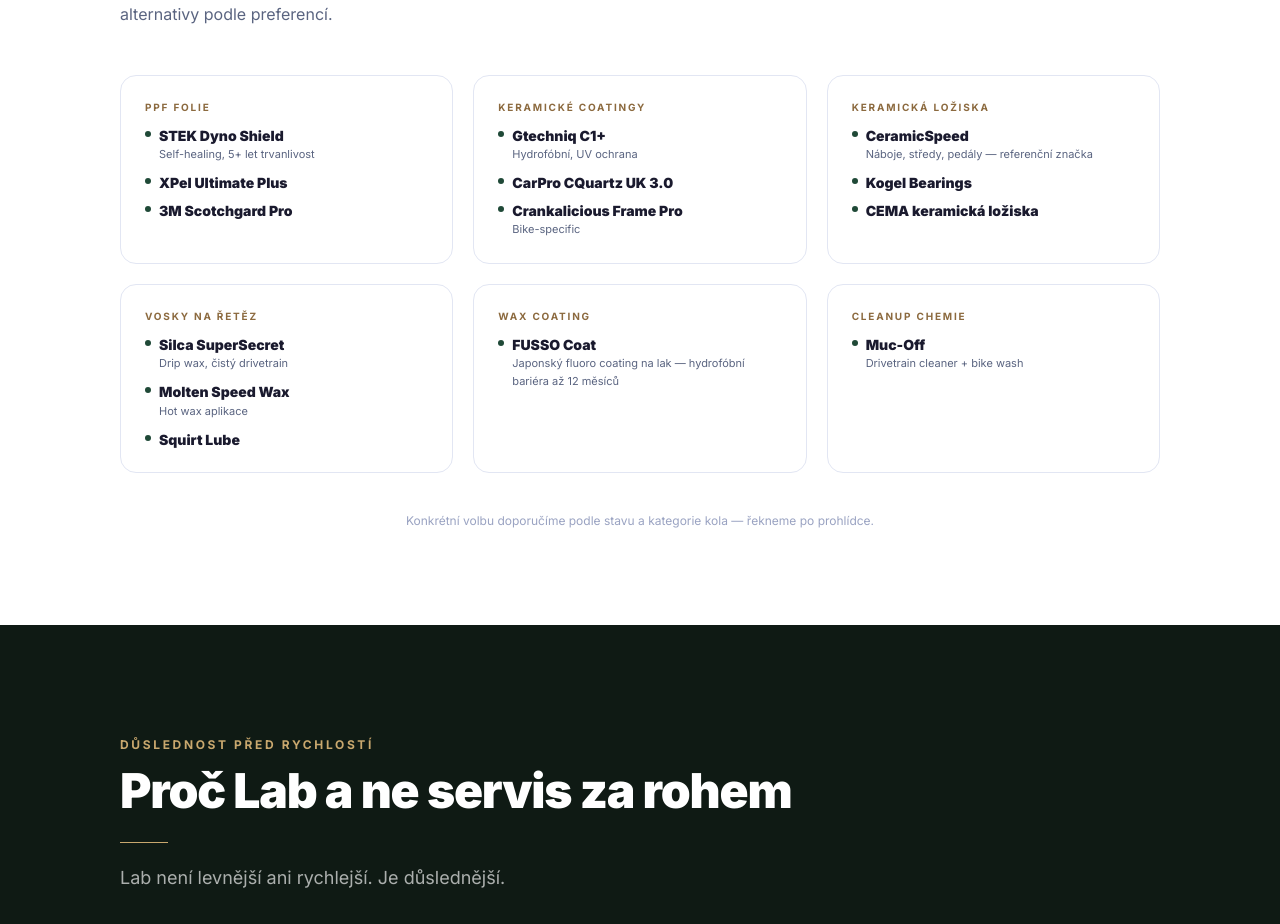
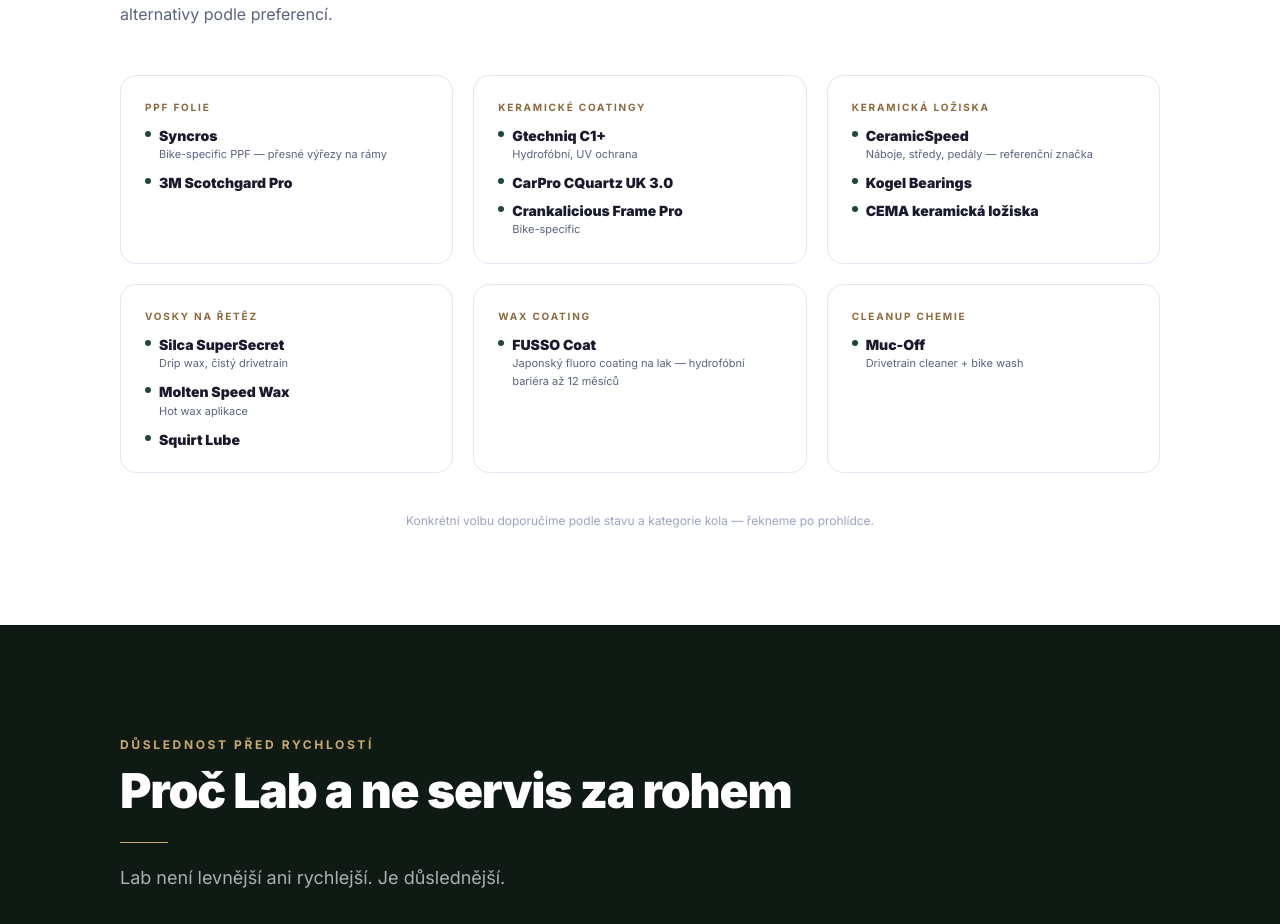
Before and after one commit to piechajan/100dola, a Next.js app: page /lab in a window 1280 px wide. Shown: the part 3303-4227 px from the top of the page. Built offline with nearby package versions, Linux system fonts and the light colour scheme; no server answers.

Commit message:
copy(lab-brands): PPF folie jen Syncros + 3M Scotchgard Pro
Pryč: STEK Dyno Shield, XPel Ultimate Plus. Zůstává 3M Scotchgard Pro
a přibyl Syncros (bike-specific s přesnými výřezy na rámy).

Co-Authored-By: Claude Opus 4.7 (1M context) <noreply@anthropic.com>

```diff
--- a/src/data/lab-brands.ts
+++ b/src/data/lab-brands.ts
@@ -13,8 +13,7 @@ export const LAB_BRANDS: LabBrand[] = [
     category: "ppf",
     categoryLabel: "PPF folie",
     brands: [
-      { name: "STEK Dyno Shield", note: "Self-healing, 5+ let trvanlivost" },
-      { name: "XPel Ultimate Plus" },
+      { name: "Syncros", note: "Bike-specific PPF — přesné výřezy na rámy" },
       { name: "3M Scotchgard Pro" },
     ],
   },
```
